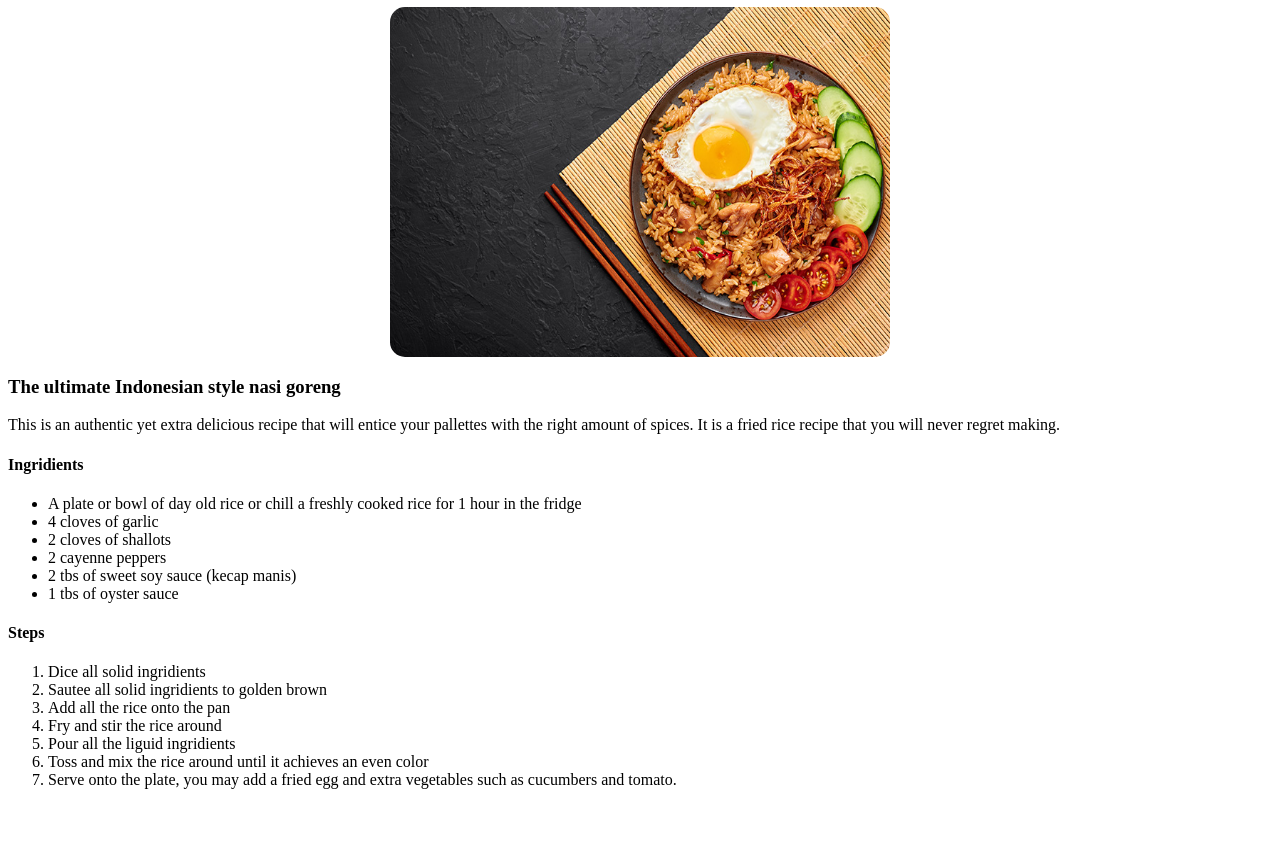
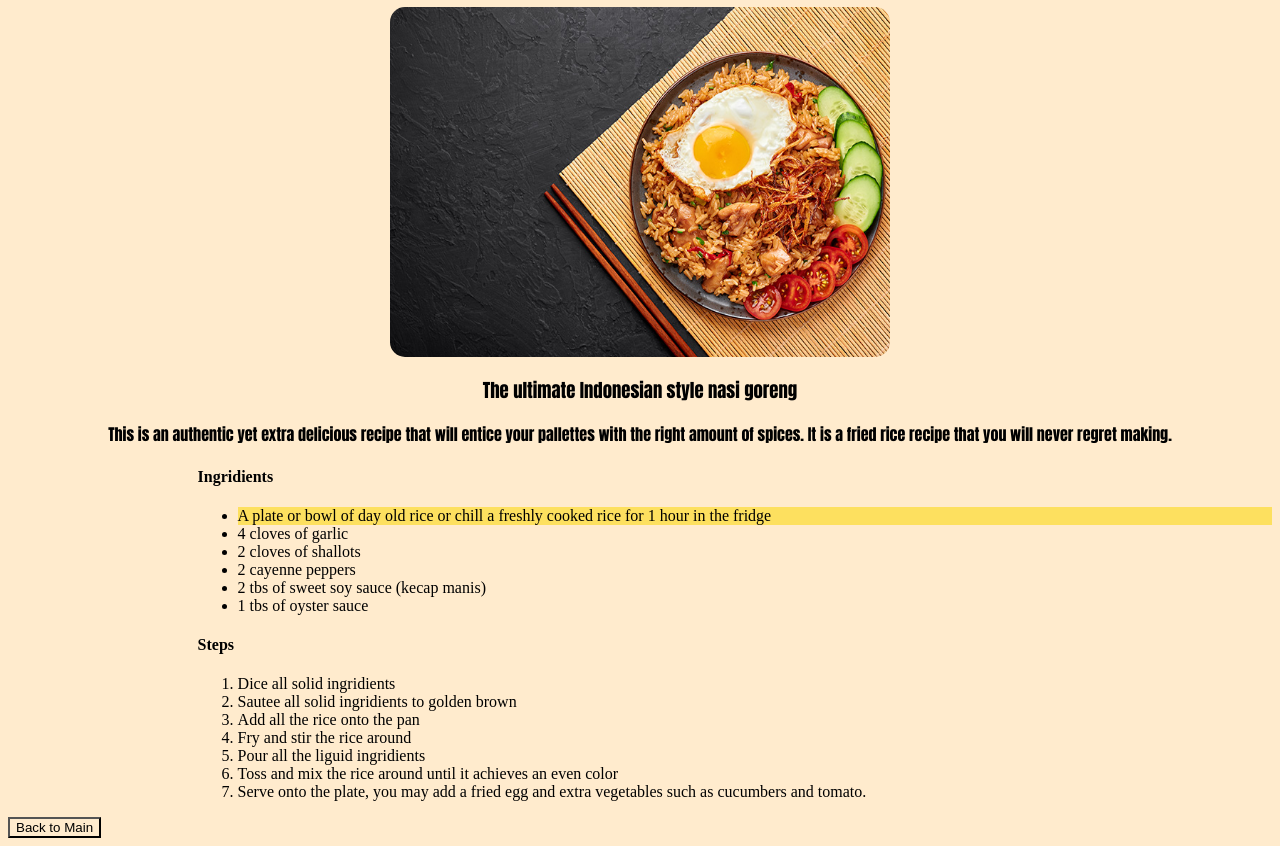
Before and after one commit to hanifsyw/odin-recipes, a plain HTML site: page recipes/nasi-goreng.html in a window 1280 px wide. Shown: the part 73-919 px from the top of the page. Before the commit the page ends 878 px from the top, so only its background shows below. Drawn offline with Linux system fonts and the light colour scheme.

Commit message:
Practiced my css with class selectors, id, etc

```diff
--- a/recipes/nasi-goreng.html
+++ b/recipes/nasi-goreng.html
@@ -8,12 +8,14 @@
 <body>
     <h1 class="ptitle">Nasi Goreng Recipe</h1>
     <img class="foodpic" src="nasi-goreng.jpg" alt="Delicious Nasi Goreng Picture" height="350" width="500">
+    <div class="intro">
     <h3>The ultimate Indonesian style nasi goreng</h3>
         <p>This is an authentic yet extra delicious recipe that will entice your pallettes with the right amount of spices. It is a fried rice recipe that you will never regret making.</p>
-
+    </div>
+    <div class="inside">
     <h4>Ingridients</h4>
     <ul>
-        <li>A plate or bowl of day old rice or chill a freshly cooked rice for 1 hour in the fridge</li>
+        <li id="dayold">A plate or bowl of day old rice or chill a freshly cooked rice for 1 hour in the fridge</li>
         <li>4 cloves of garlic</li>
         <li>2 cloves of shallots</li>
         <li>2 cayenne peppers</li>
@@ -33,6 +35,7 @@
 
 
     </ol>
-
+    </div>
 </body>
+<a href="../index.html"><button>Back to Main</button></a>
 </html>
--- a/style.css
+++ b/style.css
@@ -1,3 +1,6 @@
+*{
+    background-color: #ffebcd;
+}
 .ptitle{
     text-align:center;
     font-weight: 900;
@@ -14,11 +17,10 @@
 
 .selection{
     list-style-position: inside;
-    /* text-align: center; */
+    text-align: center;
     display: inline;
     padding-left: 40%;
-    background-color: aquamarine;
-    align-content: space-around;
+
 }
 
 img{
@@ -27,3 +29,15 @@ img{
     display: block;
     border-radius: 15px;
 }
+
+.intro{
+    text-align: center;
+    font-family: Impact, Haettenschweiler, 'Arial Narrow Bold', sans-serif;
+}
+.inside{
+    padding-left:15%;
+}
+
+#dayold{
+    background-color: #fde05f;
+}
```
Also changed, not shown: index.html (+3 -3 lines), recipes/rawon.html (+7 -2 lines), recipes/soto-ayam.html (+9 -3 lines).
